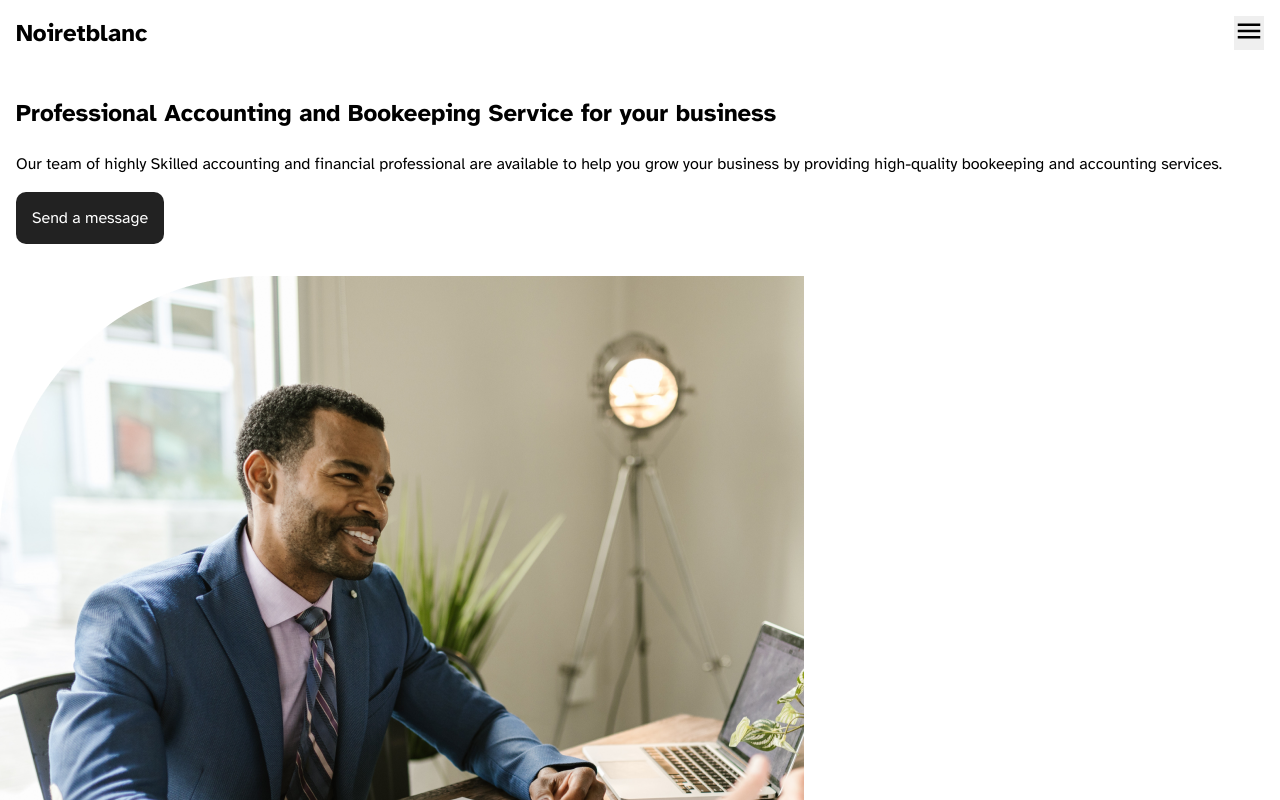
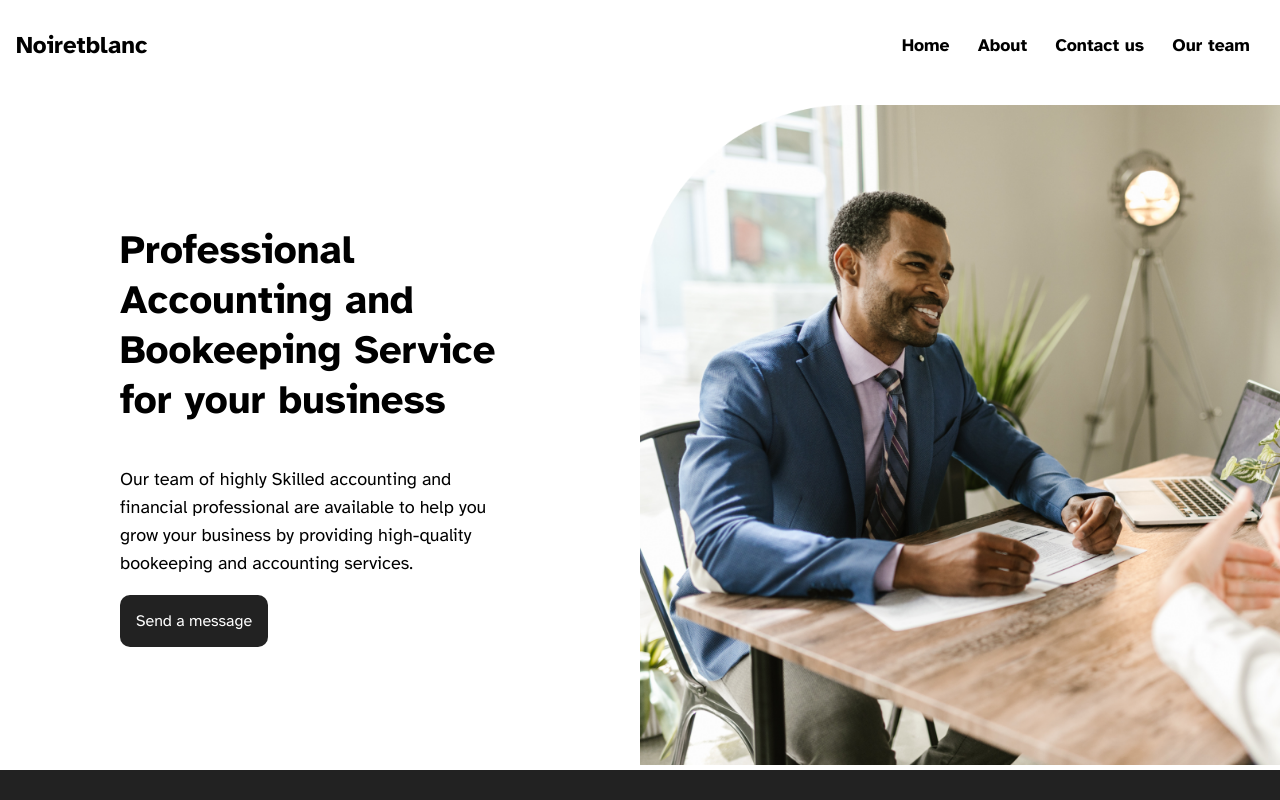
Before and after one commit to sammyodiagbe/noiretblanc, a React (Create React App) app: page / in a window 1280 px wide. Shown: the top 800 px of the page. Built offline with nearby package versions, Linux system fonts and the light colour scheme.

Commit message:
responsive design: desktop design

```diff
--- a/src/componentss/nav.js
+++ b/src/componentss/nav.js
@@ -9,6 +9,7 @@ const Nav = () => {
       <button
         onClick={() => setShowMenu(true)}
         style={{ opacity: showmenu && "0.3" }}
+        className="burger-btn"
       >
         <BurgerMenu />
       </button>
--- /dev/null
+++ b/src/styles/_media-query.scss
@@ -0,0 +1,50 @@
+@media screen and (min-width: 1240px) {
+  body {
+    div.container {
+      nav.navigation {
+        button.burger-btn {
+          display: none;
+        }
+
+        button.close-btn {
+          display: none;
+        }
+
+        div.subnav {
+          position: static;
+          height: auto;
+          width: auto;
+          background-color: transparent;
+          transform: translate(0);
+          ul {
+            height: auto;
+            width: max-content;
+            background: transparent;
+            li {
+              display: inline-block;
+            }
+          }
+        }
+      }
+
+      main.main-content {
+        section.introduction {
+          display: grid;
+          grid-template-columns: 1fr 1fr;
+          padding-bottom: 0;
+          div.left {
+            padding: 15vh;
+            padding-bottom: 20px;
+            h1.title {
+              font-size: 2.5em;
+            }
+            p {
+              font-size: 18px;
+              line-height: 28px;
+            }
+          }
+        }
+      }
+    }
+  }
+}
--- a/src/styles/index.css
+++ b/src/styles/index.css
@@ -235,4 +235,49 @@ body div.container main.main-content section.contact div.right form.contact-form
   background: #222;
   color: #fff;
 }
+
+@media screen and (min-width: 1240px) {
+  body div.container nav.navigation button.burger-btn {
+    display: none;
+  }
+  body div.container nav.navigation button.close-btn {
+    display: none;
+  }
+  body div.container nav.navigation div.subnav {
+    position: static;
+    height: auto;
+    width: auto;
+    background-color: transparent;
+    -webkit-transform: translate(0);
+            transform: translate(0);
+  }
+  body div.container nav.navigation div.subnav ul {
+    height: auto;
+    width: -webkit-max-content;
+    width: -moz-max-content;
+    width: max-content;
+    background: transparent;
+  }
+  body div.container nav.navigation div.subnav ul li {
+    display: inline-block;
+  }
+  body div.container main.main-content section.introduction {
+    display: -ms-grid;
+    display: grid;
+    -ms-grid-columns: 1fr 1fr;
+        grid-template-columns: 1fr 1fr;
+    padding-bottom: 0;
+  }
+  body div.container main.main-content section.introduction div.left {
+    padding: 15vh;
+    padding-bottom: 20px;
+  }
+  body div.container main.main-content section.introduction div.left h1.title {
+    font-size: 2.5em;
+  }
+  body div.container main.main-content section.introduction div.left p {
+    font-size: 18px;
+    line-height: 28px;
+  }
+}
 /*# sourceMappingURL=index.css.map */
--- a/src/styles/index.scss
+++ b/src/styles/index.scss
@@ -210,3 +210,5 @@ body {
     }
   }
 }
+
+@import "./media-query";
```
Also changed, not shown: 1 other file (tests, documents, lock files or other folders).
